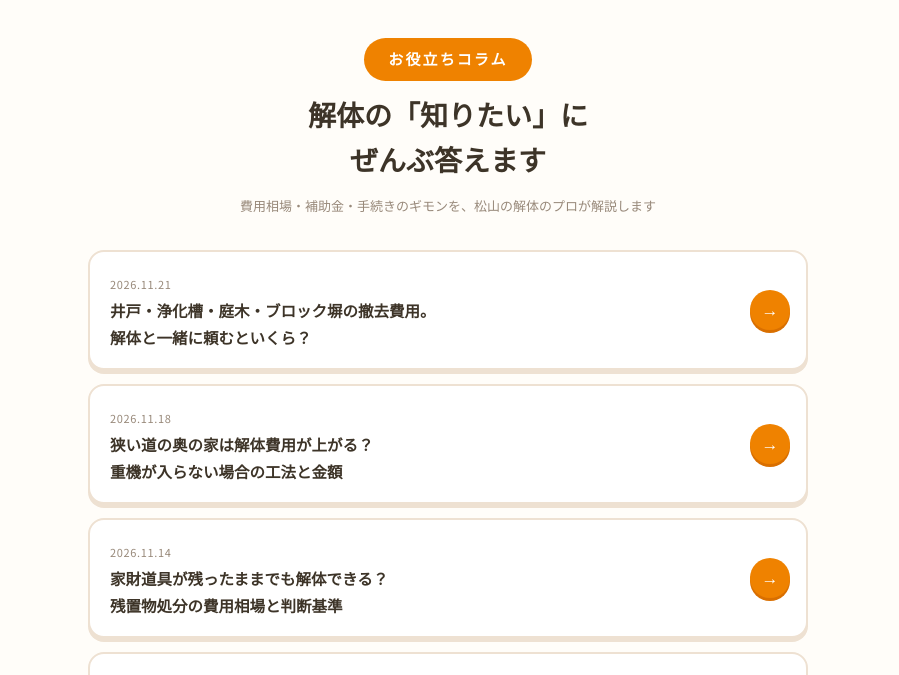
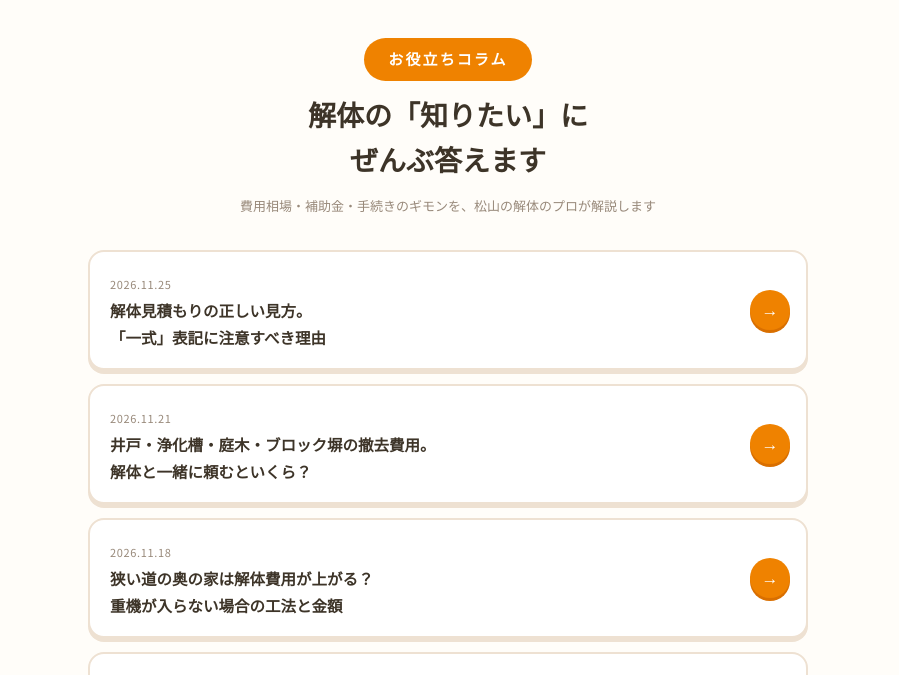
Before and after one commit to vkexppp/matsuyama-kaitai-guide, a plain HTML site: page column.html in a window 1280 px wide. Shown: the part 76-751 px from the top of the page, without its empty margins (192-1091 px from the left). Drawn offline with Linux system fonts and the light colour scheme; a web font is replaced by a local one.

Commit message:
Update column.html

```diff
--- a/column.html
+++ b/column.html
@@ -86,6 +86,13 @@
   </div>
 
   <!-- ▼▼ 新しい記事カードは、この行のすぐ下に貼り付けてください ▼▼ -->
+    <a class="card" href="kiji07.html">
+    <span class="body">
+      <span class="date">2026.11.25</span>
+      <span class="t">解体見積もりの正しい見方。<br>「一式」表記に注意すべき理由</span>
+    </span>
+    <span class="arrow">→</span>
+  </a>
     <a class="card" href="kiji06.html">
     <span class="body">
       <span class="date">2026.11.21</span>
```
